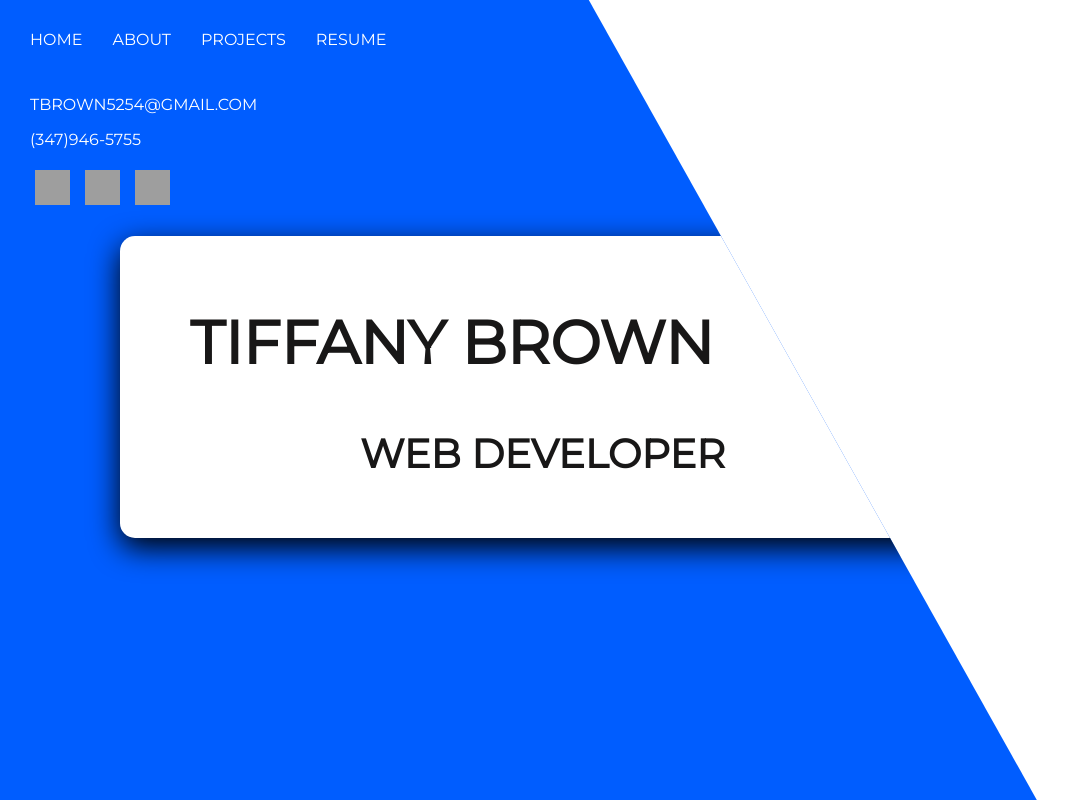
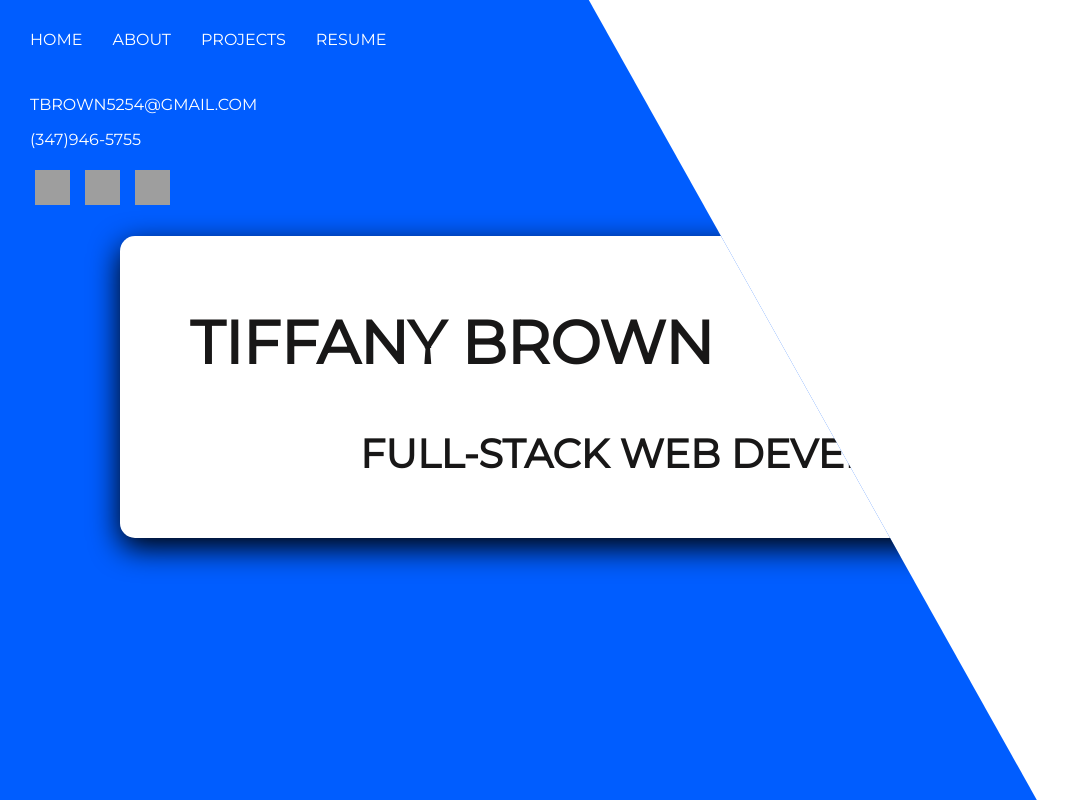
Before and after one commit to TJBrowne/react-portfolio, a React (Create React App) app: page / in a window 1280 px wide. Shown: the whole page, without its empty margins (0-1070 px from the left). Built offline with nearby package versions, Linux system fonts and the light colour scheme; grey boxes are pictures that could not be loaded.

Commit message:
more scss on intro

```diff
--- a/src/Components/Introduction.css
+++ b/src/Components/Introduction.css
@@ -1,5 +1,5 @@
 @import url("https://fonts.googleapis.com/css?family=Montserrat");
-.Intro {
+main .intro {
   background: white;
   padding: 20px;
   margin: 1em auto;
@@ -9,14 +9,14 @@
   width: 80%;
 }
 
-.Intro h1 {
+main .intro h1 {
   font-size: 60px;
   color: #181717;
   text-transform: uppercase;
   margin: 50px;
 }
 
-.Intro h3 {
+main .intro h3 {
   font-size: 40px;
   color: #181717;
   text-transform: uppercase;
--- a/src/Components/Introduction.js
+++ b/src/Components/Introduction.js
@@ -1,15 +1,16 @@
-import React, { Component } from 'react';
+import React, { Component } from "react";
 import "./Introduction.scss";
 
 class Introduction extends Component {
-    render() {
-      return (
-        <div className="Intro">
-        {/* <span></span> */}
-            <h1>Tiffany Brown</h1>
-            <h3>Web Developer</h3>
+  render() {
+    return (
+      <main>
+        <div className="intro">
+          <h1>Tiffany Brown</h1>
+          <h3>Full-Stack Web Developer</h3>
         </div>
-      )
-    }
+      </main>
+    );
   }
-  export default Introduction;
+}
+export default Introduction;
--- a/src/Components/Introduction.scss
+++ b/src/Components/Introduction.scss
@@ -4,13 +4,15 @@ $padding: 15px;
 $borders:15px;
 $margin: 50px;
 
-.Intro {
+main {
+
+    .intro {
         background: white;
         padding: 20px;
         margin: 1em auto;
         border-radius: $borders;
         box-shadow: 0 10px 30px black;
-    width:80%;
+        width: 80%;
 
         h1 {
             font-size: 60px;
@@ -28,13 +30,6 @@ $margin: 50px;
             text-transform: uppercase;
             margin-left: 220px;
         }
+    }
 
-    // span {
-    //     position: absolute;
-    //     width: 30px;
-    //     height: 30px;
-    //     background-color: color(primary-light);
-    //     border-radius: 50%;
-    //     margin-right: 10px;
-    // }
 }
```
Also changed, not shown: 1 other file (tests, documents, lock files or other folders). Lines whose indentation alone changed are shown as unchanged.
